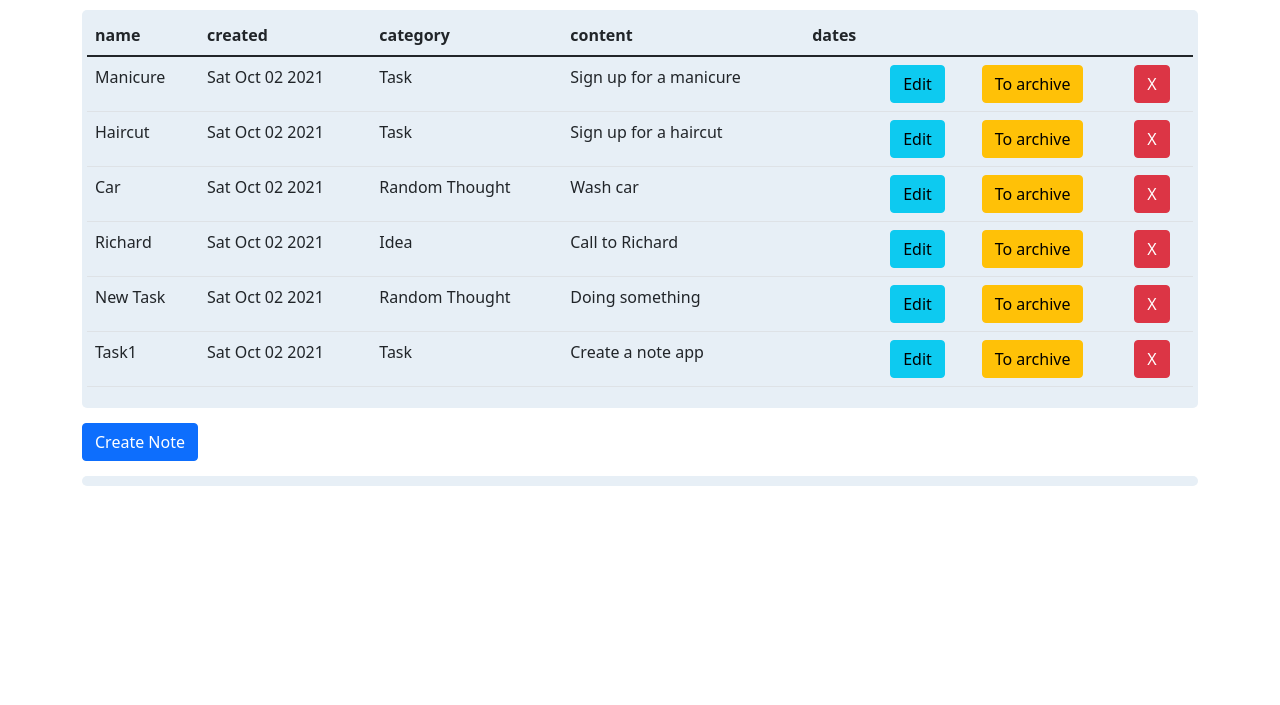
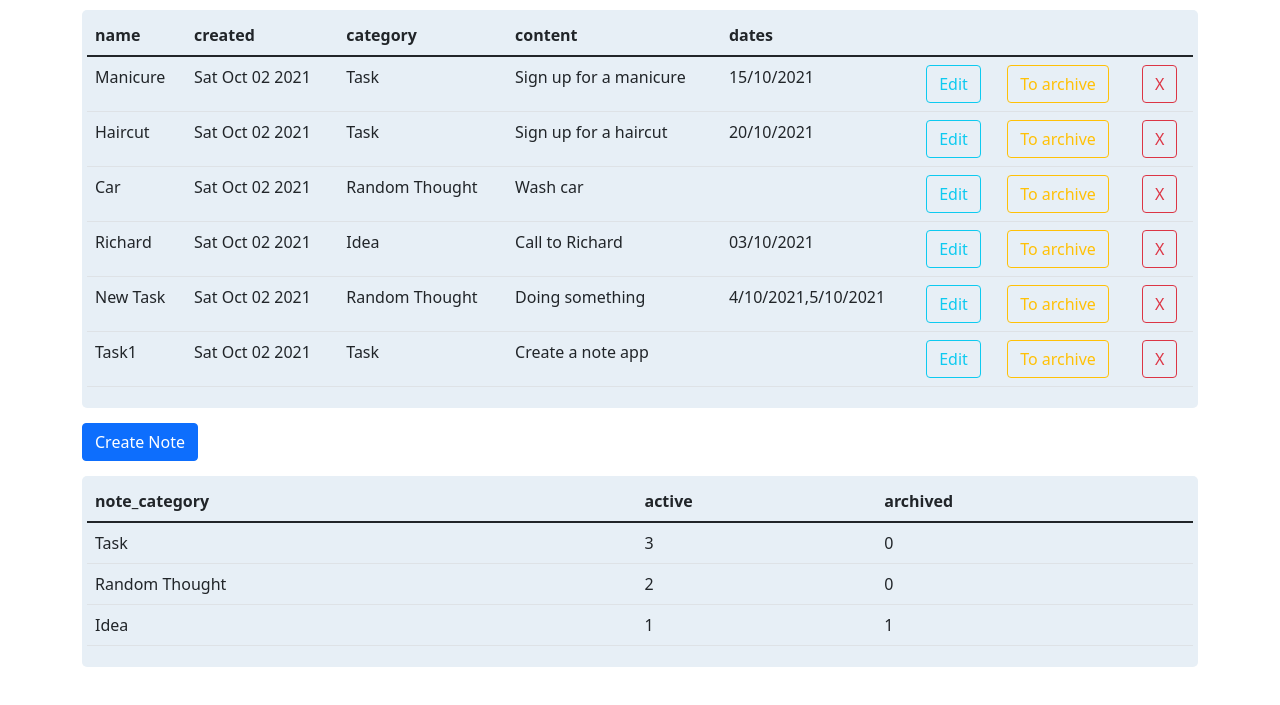
Before and after one commit to lelekann/Radency, a plain HTML site: page index.html in a window 1280 px wide. Shown: the part 53-758 px from the top of the page. Drawn offline with nearby package versions, Linux system fonts and the light colour scheme.

Commit message:
add categories table

```diff
--- /dev/null
+++ b/categoriesTable.js
@@ -0,0 +1,43 @@
+import {data, addText, createTag, insertChild} from "./data.js";
+
+const headers = data.categoriesTable.getCategoriesHeaders();
+const categories = data.categoriesTable.getCategories();
+
+let categoriesTable = document.querySelector('#categories');
+
+const table = createTag('table');
+table.classList.add('table');
+insertChild(categoriesTable, table);
+
+const tHead = createTag('thead');
+tHead.classList.add('thead-light');
+const tBody = createTag('tbody');
+insertChild(table, tHead);
+insertChild(table, tBody);
+
+const createHead = () => {
+    let tableHeadRow = createTag('tr');
+    insertChild(tHead, tableHeadRow);
+    headers.map(key => {
+        let colHead = createTag('th');
+        tableHeadRow.setAttribute('scope', 'col');
+        insertChild(tableHeadRow, colHead);
+        addText(colHead, key + ' ');
+    });
+};
+createHead();
+
+const createBody = (array) => {
+
+    for (let row in array) {
+        let tableRow = createTag('tr');
+        insertChild(tBody, tableRow);
+
+        headers.map(key => {
+            let tableCol = createTag('td');
+            insertChild(tableRow, tableCol);
+            tableCol.textContent = array[row][key];
+        });
+    }
+};
+createBody(categories);
--- a/data.js
+++ b/data.js
@@ -1,4 +1,6 @@
-export const categories = [
+export const data = {
+    categoriesTable: {
+        _categories: [
             {
                 id: 'c_1',
                 name: 'Task'
@@ -11,18 +13,47 @@ export const categories = [
                 id: 'c_3',
                 name: 'Idea'
             }
-];
+        ],
+        _categoriesHeaders: [
+            'note_category',
+            'active',
+            'archived'
+        ],
+        _summaryTable: [],
+        getCategoriesHeaders() {
+            return this._categoriesHeaders
+        },
+        setSummaryTable() {
+            this._categories.map(category => {
+                let cat = {
+                    note_category: category.name,
+                    active: 0,
+                    archived: 0
+                };
 
-export const categoriesHeaders = ['Note Category', 'Active', 'Archived'];
+                data.notesTable.getNotes().map(note => {
+                    if (note.category === category.name) {
+                        note.archived ? cat.archived += 1 : cat.active += 1;
+                    }
+                });
 
-export const notes = [
+                this._summaryTable.push(cat);
+            });
+        },
+        getCategories() {
+            this.setSummaryTable();
+            return this._summaryTable
+        }
+    },
+    notesTable: {
+        _notes: [
             {
                 id: 1,
                 name: 'Manicure',
                 created: new Date().toDateString(),
                 category: 'Task',
                 content: 'Sign up for a manicure',
-        dates: [],
+                dates: ['15/10/2021'],
                 archived: false
             },
             {
@@ -31,7 +62,7 @@ export const notes = [
                 created: new Date().toDateString(),
                 category: 'Task',
                 content: 'Sign up for a haircut',
-        dates: [],
+                dates: ['20/10/2021'],
                 archived: false
             },
             {
@@ -49,7 +80,7 @@ export const notes = [
                 created: new Date().toDateString(),
                 category: 'Idea',
                 content: 'Call to Richard',
-        dates: [],
+                dates: ['03/10/2021'],
                 archived: false
             },
             {
@@ -58,7 +89,7 @@ export const notes = [
                 created: new Date().toDateString(),
                 category: 'Random Thought',
                 content: 'Doing something',
-        dates: [],
+                dates: ['4/10/2021', '5/10/2021'],
                 archived: false
             },
             {
@@ -79,6 +110,40 @@ export const notes = [
                 dates: [],
                 archived: false
             }
-];
+        ],
+        _notesHeaders: [
+            'name',
+            'created',
+            'category',
+            'content',
+            'dates',
+            'edit',
+            'to archive',
+            'delete'
+        ],
+        getNotes() {
+            return this._notes
+        },
+        getNoteHeaders() {
+            return this._notesHeaders
+        },
+        deleteNote(id) {
+            this._notes = this._notes.filter(note => note.id !== id)
+        },
+        addNote(newNote) {
+            this._notes = [...this._notes, newNote]
+        }
+    }
+};
 
-export const notesHeaders = ['name', 'created', 'category', 'content', 'dates', 'edit','to archive','delete'];
+export const createTag = (tag) => {
+    return document.createElement(tag);
+};
+
+export const insertChild = (parent, child) => {
+    return parent.appendChild(child);
+};
+
+export const addText = (elem, text) => {
+    return elem.textContent = text;
+};
--- a/index.html
+++ b/index.html
@@ -8,10 +8,10 @@
   <link href="https://cdn.jsdelivr.net/npm/bootstrap@5.1.1/dist/css/bootstrap.min.css" rel="stylesheet" integrity="sha384-F3w7mX95PdgyTmZZMECAngseQB83DfGTowi0iMjiWaeVhAn4FJkqJByhZMI3AhiU" crossorigin="anonymous">
 </head>
 <body>
-<div class="container-md">
+<div class="container">
   <h1> Note App </h1>
   <div id="notes"></div>
-  <button  type="submit" class="btn btn-primary">Create Note</button>
+  <button type="submit" class="btn btn-primary">Create Note</button>
   <div id="categories"></div>
 </div>
 <script type="module" src="index.js"></script>
--- a/index.js
+++ b/index.js
@@ -1,59 +1,2 @@
-import {categories, categoriesHeaders, notes, notesHeaders} from './data.js';
-
-const createTag = (tag) => {
-    return document.createElement(tag);
-};
-
-const insertChild = (parent, child) => {
-    return parent.appendChild(child);
-};
-
-const addText = (elem, text) => {
-    return elem.textContent = text;
-};
-
-let notesTable = document.querySelector('#notes');
-// let categoriesTable = document.querySelector('#categories');
-
-let tHead = createTag('thead');
-let tBody = createTag('tbody');
-
-const table = createTag('table');
-table.classList.add('table');
-insertChild(notesTable, table);
-tHead.classList.add('thead-light');
-insertChild(table, tHead);
-insertChild(table, tBody);
-
-const createHead = () => {
-    const tableHeadRow = createTag('tr');
-    insertChild(tHead, tableHeadRow);
-    notesHeaders.map((key, index) => {
-        const colHead = createTag('th');
-        tableHeadRow.setAttribute('scope', 'col');
-        insertChild(tableHeadRow, colHead);
-        key === 'edit' || key === 'to archive' || key === 'delete' ? addText(colHead, ' ') : addText(colHead, key + ' ');
-    });
-};
-
-createHead();
-
-const createBody = (array) => {
-    const actual = array.filter(key => !key.archived);
-
-    for (let row in actual) {
-        const tableRow = createTag('tr');
-        insertChild(tBody, tableRow);
-
-        notesHeaders.map(key => {
-            const tableCol = createTag('td');
-            insertChild(tableRow, tableCol);
-            key === 'edit' ? tableCol.innerHTML = '<button type="button" class="btn btn-info">Edit</button>' :
-                key === 'to archive' ? tableCol.innerHTML = '<button type="button" class="btn btn-warning">To archive</button>' :
-                    key === 'delete' ? tableCol.innerHTML = '<button type="button" class="btn btn-danger">X</button>' : tableCol.textContent = actual[row][key];
-        });
-    }
-};
-
-createBody(notes);
-// createBody(categories);
+import './notesTable.js';
+import './categoriesTable.js'
--- /dev/null
+++ b/notesTable.js
@@ -0,0 +1,47 @@
+import {data, addText, createTag, insertChild} from "./data.js";
+
+const headers = data.notesTable.getNoteHeaders();
+const notes = data.notesTable.getNotes();
+
+const notesTable = document.querySelector('#notes');
+
+const table = createTag('table');
+table.classList.add('table');
+insertChild(notesTable, table);
+
+
+const tHead = createTag('thead');
+tHead.classList.add('thead-light');
+const tBody = createTag('tbody');
+insertChild(table, tHead);
+insertChild(table, tBody);
+
+const createHead = () => {
+    let tableHeadRow = createTag('tr');
+    insertChild(tHead, tableHeadRow);
+    headers.map(key => {
+        let colHead = createTag('th');
+        tableHeadRow.setAttribute('scope', 'col');
+        insertChild(tableHeadRow, colHead);
+        key === 'edit' || key === 'to archive' || key === 'delete' ? addText(colHead, ' ') : addText(colHead, key + ' ');
+    });
+};
+createHead();
+
+const createBody = (array) => {
+    let actual = array.filter(key => !key.archived);
+
+    for (let row in actual) {
+        let tableRow = createTag('tr');
+        insertChild(tBody, tableRow);
+
+        headers.map(key => {
+            let tableCol = createTag('td');
+            insertChild(tableRow, tableCol);
+            key === 'edit' ? tableCol.innerHTML = '<button type="button" class="btn btn-outline-info">Edit</button>' :
+                key === 'to archive' ? tableCol.innerHTML = '<button type="button" class="btn btn-outline-warning">To archive</button>' :
+                    key === 'delete' ? tableCol.innerHTML = '<button type="button" class="btn btn-outline-danger">X</button>' : tableCol.textContent = actual[row][key];
+        });
+    }
+};
+createBody(notes);
```
Also changed, not shown: styles.css (+0 -10 lines). Lines whose indentation alone changed are shown as unchanged.
